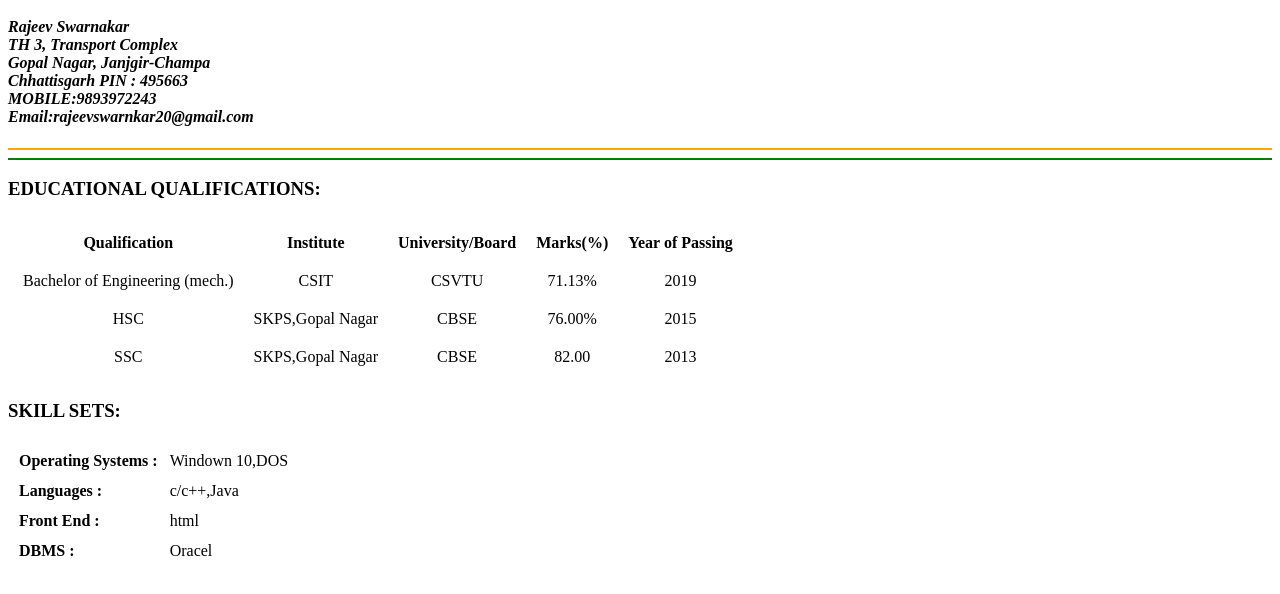
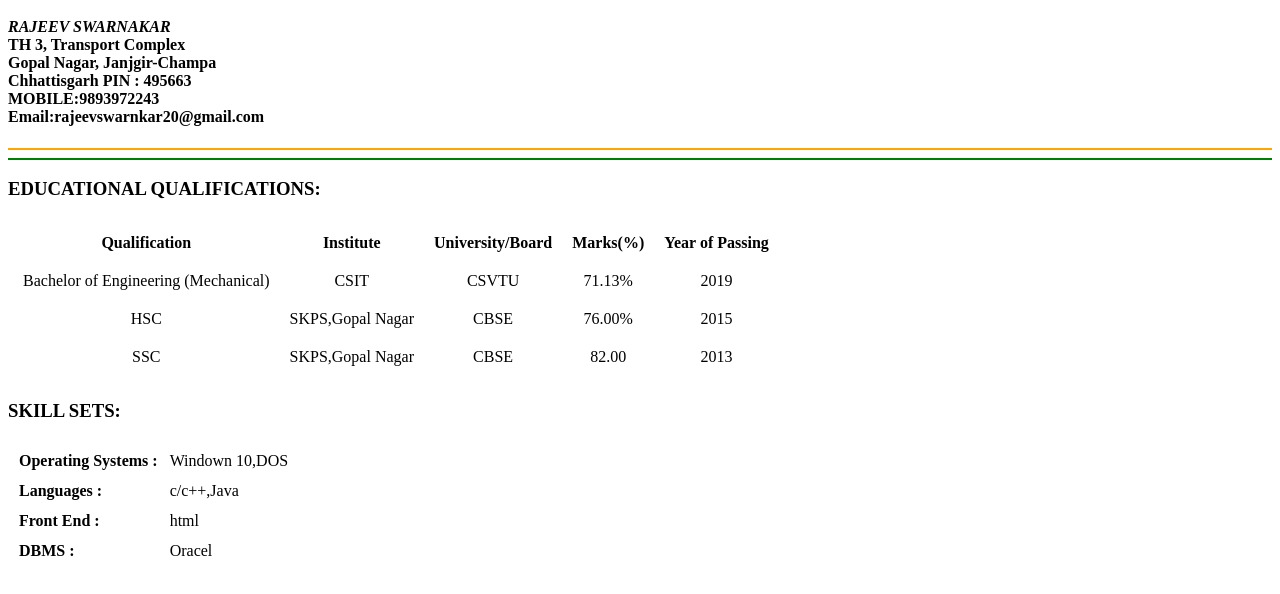
Before and after one commit to Arcticghost/labtask, a plain HTML site: page Assignment_1.html in a window 1280 px wide. Shown: the part 48-642 px from the top of the page. Drawn offline with Linux system fonts and the light colour scheme.

Commit message:
File commited

```diff
--- a/Assignment_1.html
+++ b/Assignment_1.html
@@ -4,7 +4,7 @@
 <strong><b><u><center><h1>RESUME</h1></center></strong></b></u>
 </head>
 <body>
-<h4><i>Rajeev Swarnakar<br>
+<h4><i>RAJEEV SWARNAKAR</i><br>
 TH 3, Transport Complex<br>Gopal Nagar, Janjgir-Champa<br>Chhattisgarh PIN : 495663
 <br><b>MOBILE:</b>9893972243
 <br><b>Email:</b>rajeevswarnkar20@gmail.com</i></h4>
@@ -16,7 +16,7 @@ TH 3, Transport Complex<br>Gopal Nagar, Janjgir-Champa<br>Chhattisgarh PIN : 495
       <tr><th>Qualification</th><th>Institute</th><th>University/Board</th><th>Marks(%)</th><th>Year of Passing</th></tr>
 	  </thead>
 	  <tbody>
-	    <tr align="center"><td>Bachelor of Engineering (mech.)</td><td>CSIT</td><td>CSVTU</td><td>71.13%</td><td>2019</td></tr>
+	    <tr align="center"><td>Bachelor of Engineering (Mechanical)</td><td>CSIT</td><td>CSVTU</td><td>71.13%</td><td>2019</td></tr>
 		<tr align="center"><td>HSC</td><td>SKPS,Gopal Nagar</td><td>CBSE</td><td>76.00%</td><td>2015</td></tr>
 		<tr align="center"><td>SSC</td><td>SKPS,Gopal Nagar</td><td>CBSE</td><td>82.00</td><td>2013</td></tr>
 	  </tbody>
```
